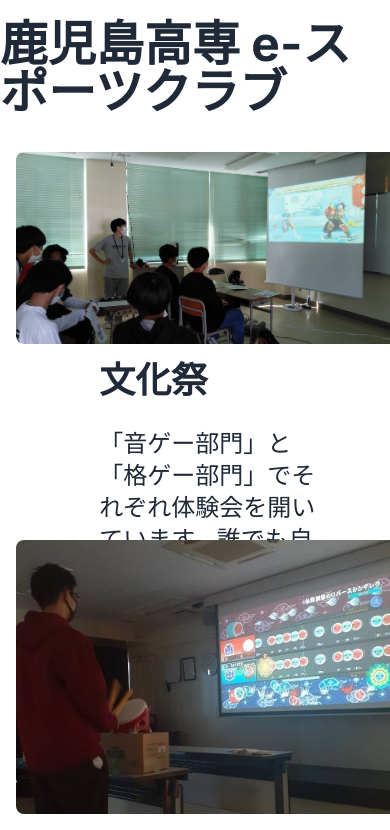
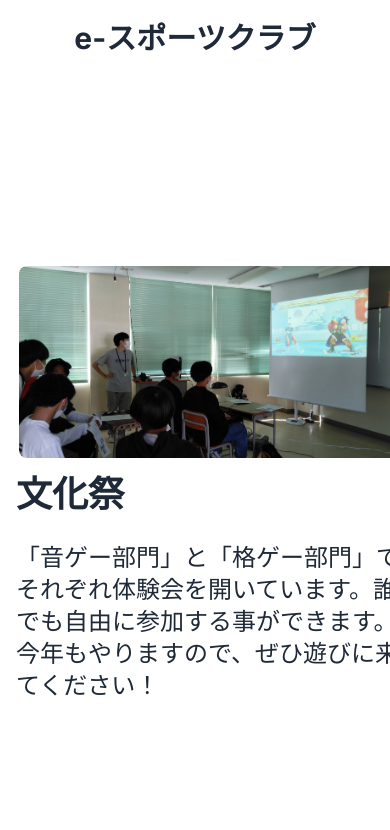
Before and after one commit to aqyuki/school-oneday, a Next.js app: page / in a window 390 px wide. Shown: the top 830 px of the page. Built offline with nearby package versions, Linux system fonts and the light colour scheme.

Commit message:
:iphone: レスポンシブ対応

```diff
--- a/app/page.tsx
+++ b/app/page.tsx
@@ -3,8 +3,8 @@ import { LeftImageArticles, RightImageArticles } from "@/components/articles";
 export default function Home() {
   return (
     <main className="min-h-screen">
-      <h1 className="text-5xl font-bold my-5 flex justify-center">
-        鹿児島高専 e-スポーツクラブ
+      <h1 className="text-3xl font-bold my-5 flex justify-center">
+        e-スポーツクラブ
       </h1>
       <RightImageArticles
         image="/images/school_fes.jpg"
--- a/components/articles.tsx
+++ b/components/articles.tsx
@@ -4,18 +4,20 @@ import ArticlesPropsType, { ArticlesContentPropsType } from "../types/articles";
 
 export const RightImageArticles = memo((props: ArticlesPropsType) => {
   return (
-    <div className="hero my-1 h-96">
+    <div className="hero min-h-screen h-50">
       <div className="hero-content flex-col lg:flex-row w-3/5">
         <Image
           src={props.image}
-          className="max-w-sm rounded-lg bg-auto"
+          className="max-w-sm rounded-lg"
           width={430}
           height={1046}
           alt={props.alt}
           priority
         />
         <div>
-          <h1 className="text-4xl font-bold">{props.title}</h1>
+          <h1 className="text-4xl font-bold md:text-start sm:text-center">
+            {props.title}
+          </h1>
           <ArticlesContent>{props.children}</ArticlesContent>
         </div>
       </div>
@@ -25,17 +27,19 @@ export const RightImageArticles = memo((props: ArticlesPropsType) => {
 
 export const LeftImageArticles = memo((props: ArticlesPropsType) => {
   return (
-    <div className="hero my-1 h-96">
+    <div className="hero min-h-screen h-50">
       <div className="hero-content flex-col lg:flex-row-reverse w-3/5">
         <Image
           src={props.image}
-          className="max-w-sm rounded-lg bg-auto"
+          className="max-w-sm rounded-lg"
           width={430}
           height={1046}
           alt={props.alt}
         />
         <div>
-          <h1 className="text-4xl font-bold">{props.title}</h1>
+          <h1 className="text-4xl font-bold md:text-start sm:text-center">
+            {props.title}
+          </h1>
           <ArticlesContent>{props.children}</ArticlesContent>
         </div>
       </div>
@@ -44,7 +48,7 @@ export const LeftImageArticles = memo((props: ArticlesPropsType) => {
 });
 
 const ArticlesContent = ({ children }: ArticlesContentPropsType) => {
-  return <p className="py-7 text-2xl">{children}</p>;
+  return <p className="py-7 text-2xl md:w-full w-screen">{children}</p>;
 };
 
 RightImageArticles.displayName = "RightImageArticles";
```
